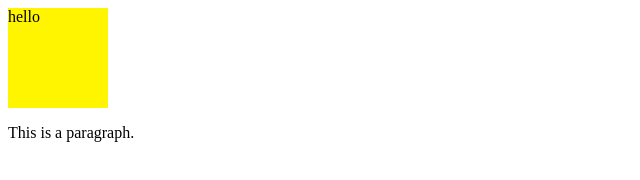
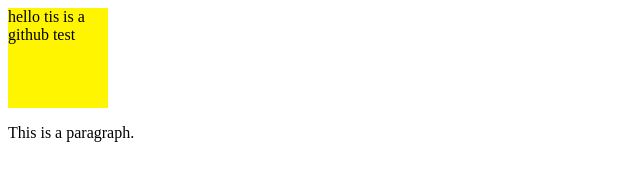
Before and after one commit to MagnumCharlos/Tryingwebdev, a plain HTML site: page index.html in a window 1280 px wide. Shown: the whole page, without its empty margins (0-640 px from the left). Drawn offline with Linux system fonts and the light colour scheme.

Commit message:
update index.html

```diff
--- a/index.html
+++ b/index.html
@@ -5,7 +5,7 @@
 </head>
 <body>
 
-<div>hello</div>
+<div>hello tis is a github test</div>
 <p>This is a paragraph.</p>
 
 </body>
```
